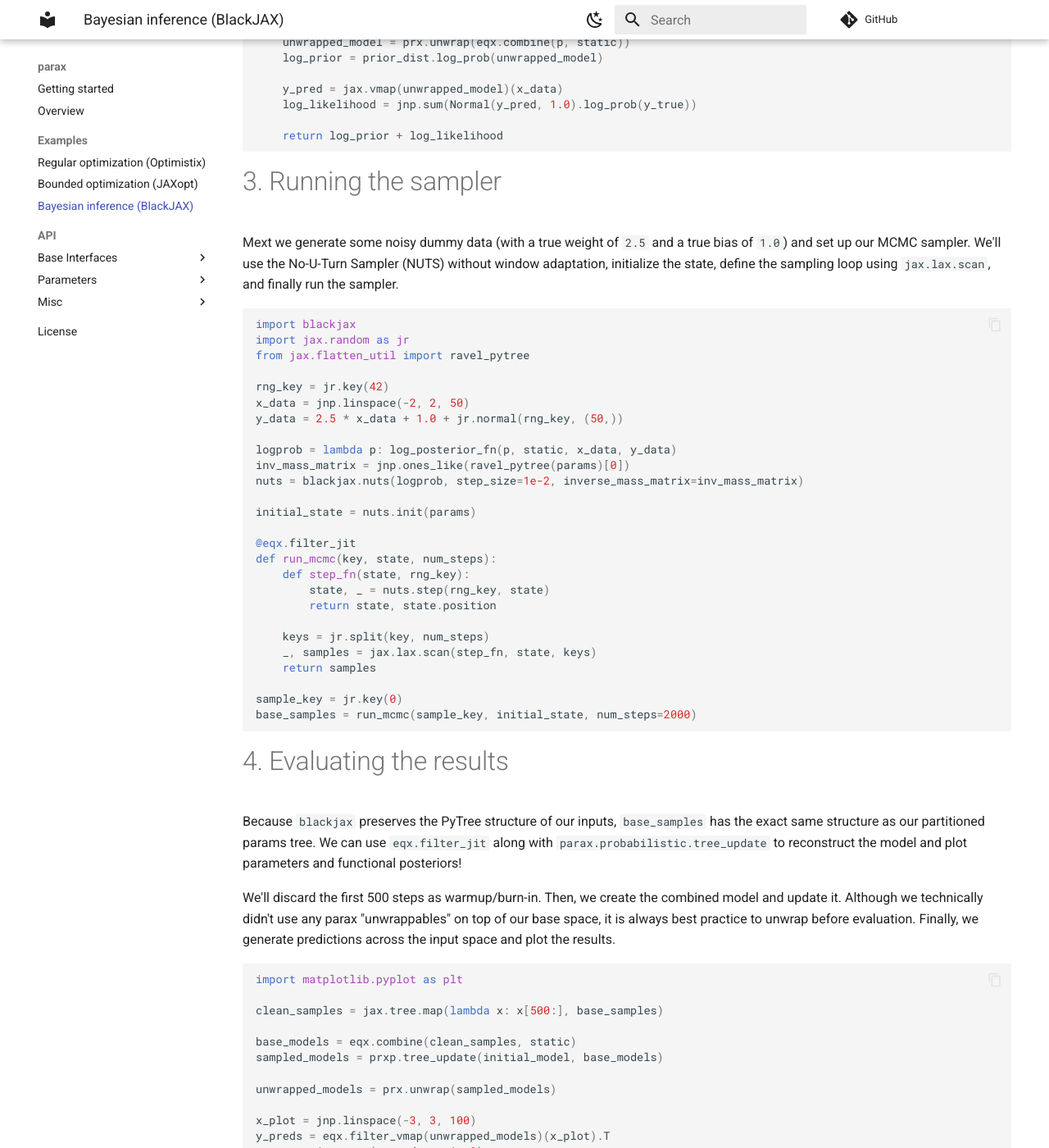
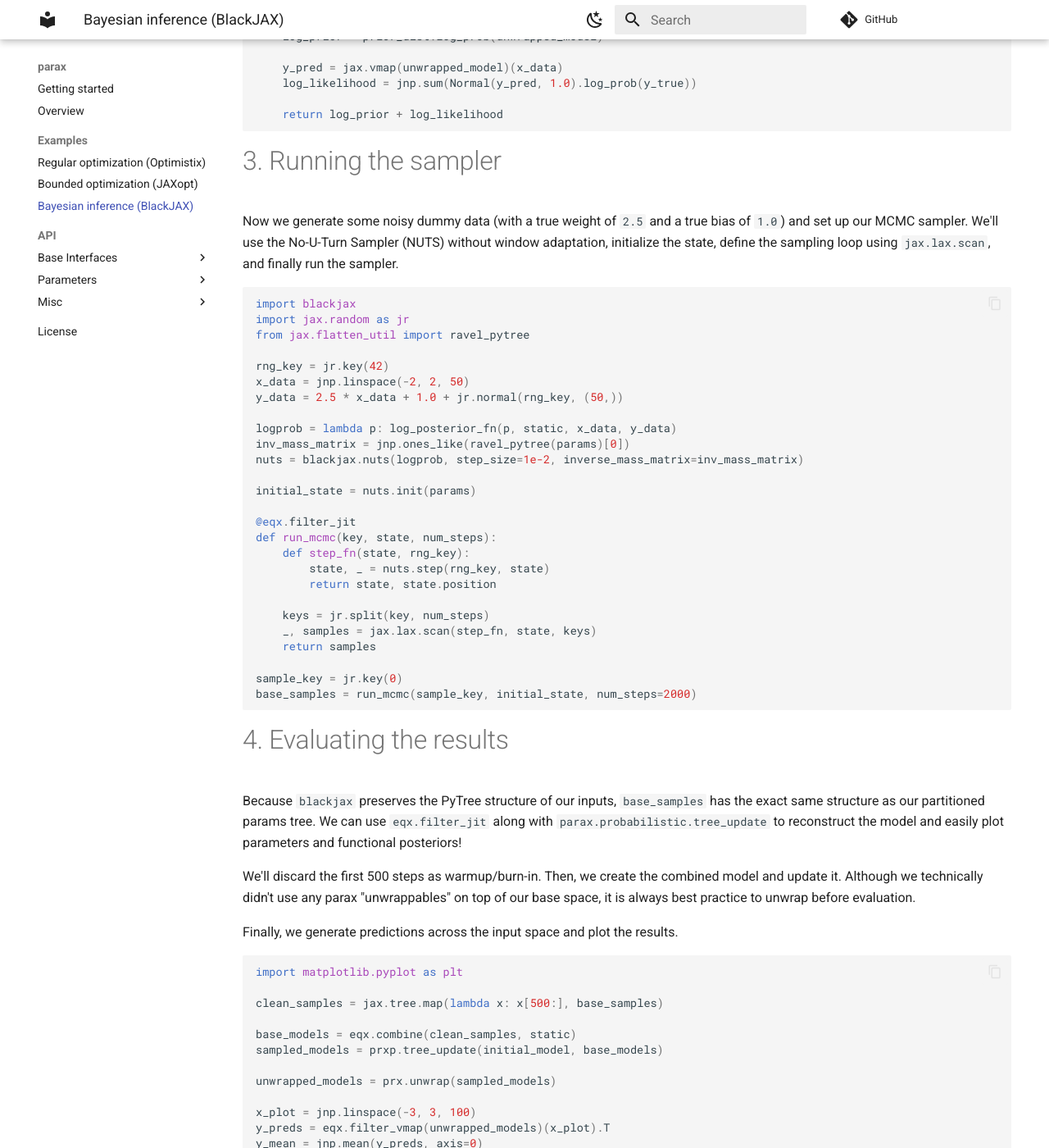
Before and after one commit to gvcallen/parax, an MkDocs documentation site: the page built from docs/examples/bayesian_inference.md, in a window 1280 px wide and 1400 px high, scrolled down 1052 px. Shown: the whole window at 82% size. Built offline with MkDocs 1.6.1 and Material for MkDocs 9.7.7, drawn with Linux system fonts in a browser that asks for light colours; comment, search, counter and statistics services are not loaded; some of the changed text lies outside the part shown.

Commit message:
Updated docs

````diff
--- a/docs/examples/bayesian_inference.md
+++ b/docs/examples/bayesian_inference.md
@@ -53,7 +53,7 @@
 
 # 3. Running the sampler
 
-Mext we generate some noisy dummy data (with a true weight of `2.5` and a true bias of `1.0`) and set up our MCMC sampler. We'll use the No-U-Turn Sampler (NUTS) without window adaptation, initialize the state, define the sampling loop using `jax.lax.scan`, and finally run the sampler.
+Now we generate some noisy dummy data (with a true weight of `2.5` and a true bias of `1.0`) and set up our MCMC sampler. We'll use the No-U-Turn Sampler (NUTS) without window adaptation, initialize the state, define the sampling loop using `jax.lax.scan`, and finally run the sampler.
 
 <!-- pytest-codeblocks:cont -->
 ```python
@@ -86,9 +86,11 @@
 ```
 
 # 4. Evaluating the results
-Because `blackjax` preserves the PyTree structure of our inputs, `base_samples` has the exact same structure as our partitioned params tree. We can use `eqx.filter_jit` along with `parax.probabilistic.tree_update` to reconstruct the model and plot parameters and functional posteriors!
+Because `blackjax` preserves the PyTree structure of our inputs, `base_samples` has the exact same structure as our partitioned params tree. We can use `eqx.filter_jit` along with `parax.probabilistic.tree_update` to reconstruct the model and easily plot parameters and functional posteriors!
 
-We'll discard the first 500 steps as warmup/burn-in. Then, we create the combined model and update it. Although we technically didn't use any parax "unwrappables" on top of our base space, it is always best practice to unwrap before evaluation. Finally, we generate predictions across the input space and plot the results.
+We'll discard the first 500 steps as warmup/burn-in. Then, we create the combined model and update it. Although we technically didn't use any parax "unwrappables" on top of our base space, it is always best practice to unwrap before evaluation.
+
+Finally, we generate predictions across the input space and plot the results.
 
 <!-- pytest-codeblocks:cont -->
 ```python
````
Also changed, not shown: other parts of docs/examples/bayesian_inference.md (+1 -1 lines).
